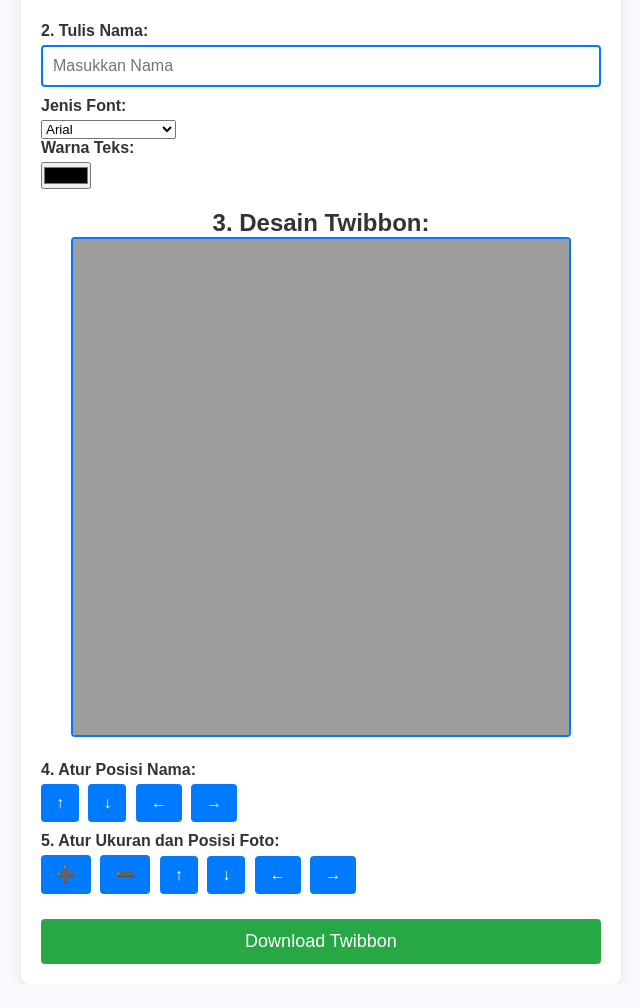
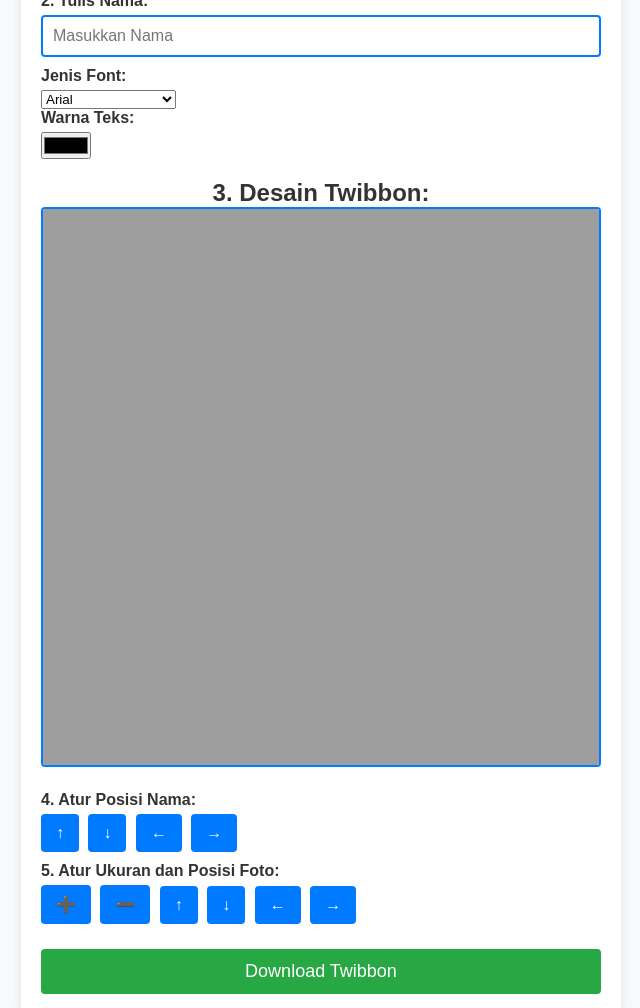
Before and after one commit to saifulrully96/HUT-BINA-BHAKTI, a plain HTML site: page Index.html in a window 1280 px wide. Shown: the whole page, without its empty margins (319-959 px from the left). Before the commit the page ends 984 px from the top, so only its background shows below. Drawn offline with Linux system fonts and the light colour scheme.

Commit message:
Update style.css

```diff
--- a/style.css
+++ b/style.css
@@ -81,9 +81,11 @@ input[type="file"] {
 canvas {
     border: 2px solid #007bff;
     border-radius: 4px;
-    width: 100%; /* Ensures canvas is responsive */
-    max-width: 500px; /* Maximum width */
+    width: 100%;
+    max-width: 720px; /* Menyesuaikan dengan lebar asli canvas */
+    height: auto; /* Mengatur tinggi secara otomatis */
 }
+
 
 button[onclick="downloadImage()"] {
     background-color: #28a745; /* Green color for download button */
```
